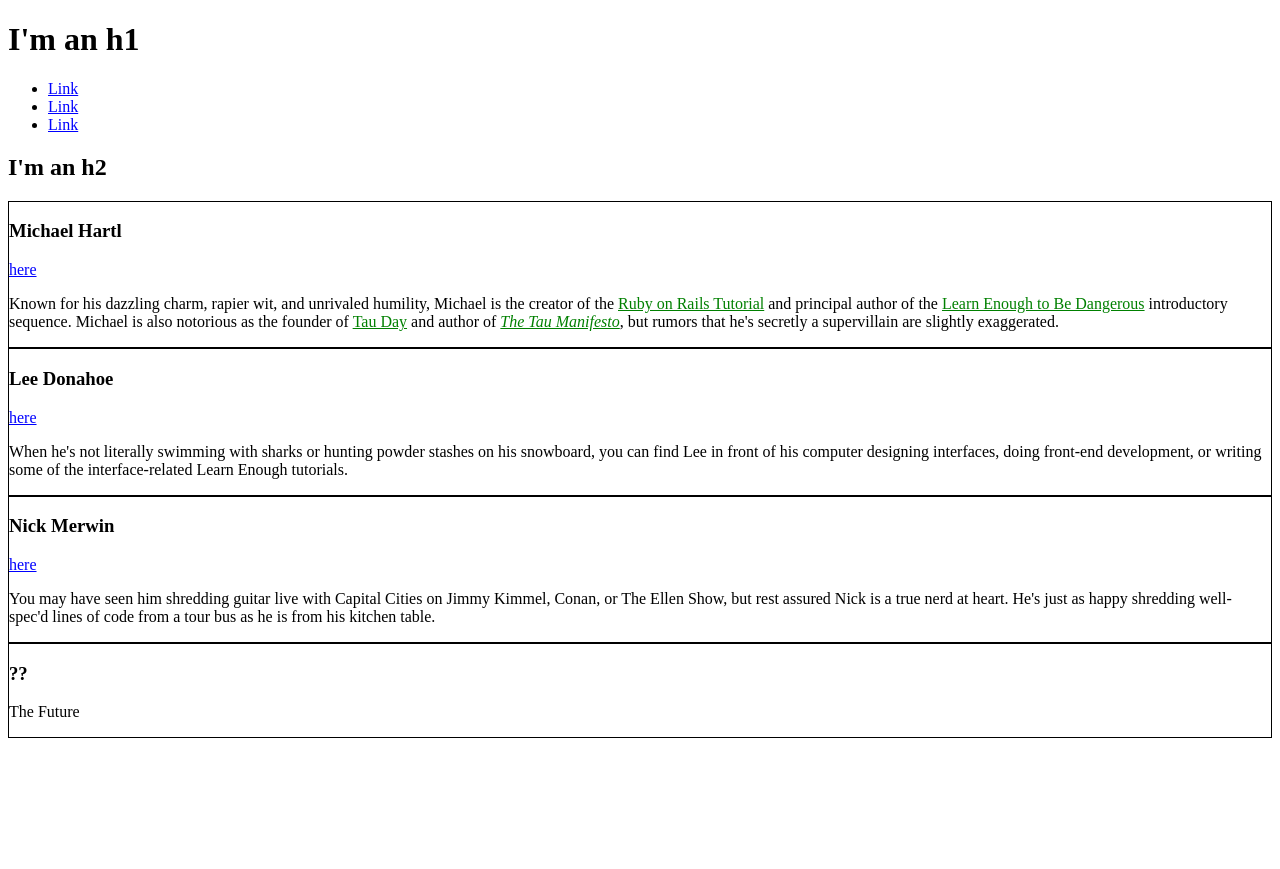
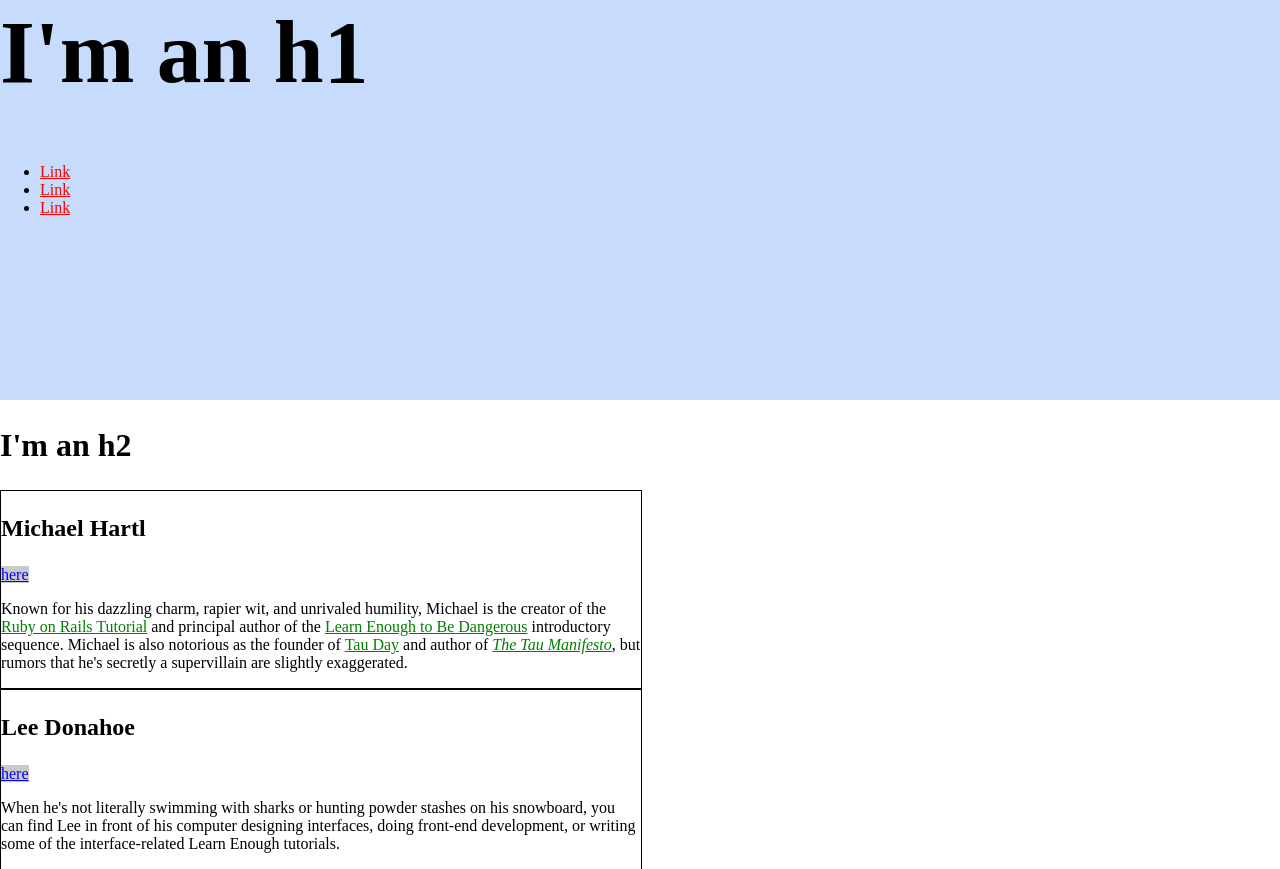
Before and after one commit to bennydanton/bennydanton.github.io, a plain HTML site: page index.html in a window 1280 px wide. Shown: the top 869 px of the page. Before the commit the page ends 800 px from the top, so only its background shows below. Drawn offline with Linux system fonts and the light colour scheme.

Commit message:
Add sizing and a hero

```diff
--- a/index.html
+++ b/index.html
@@ -5,16 +5,48 @@
     <meta charset="utf-8">
     <style>
     /* GLOBAL STYLES*/
+      html, body {
+        margin: 0;
+        padding: 0;
+      }
+      h1 {
+        font-size: 7vw;
+        margin-top: 0;
+      }
       a {
+        color: #f00;
+      }
+
+      h2 {
+        font-size: 2em;
+      }
+
+    /* HERO STYLES */
+      .full-hero {
+        background-color: #c7dbfc;
+        height: 50vh;
+
+      }
+
+    /*SOCIAL STYLES */
+      .social-link {
+        background: rgba(150, 150, 150, 0.5);
         color: blue;
       }
-      /*SOCIAL STYLES */
-      .social-link {
-        color: blue;
+    /* BIO STYLES */
+      .bio-wrapper {
+        font-size: 24px;
       }
-      /* BIO STYLES */
       .bio-box{
         border: 1px solid black;
+        width: 50%;
+        font-size: 1rem;
+      }
+      .bio-box h3 {
+        font-size: 1.5em;
+      }
+      .bio-copy {
+        font-size: 1em;
       }
       .bio-copy a {
         color: green;
@@ -23,6 +55,8 @@
   </style>
   </head>
   <body>
+
+  <div class="full-hero hero-home">
     <h1>I'm an h1</h1>
     <ul>
       <li>
@@ -35,7 +69,10 @@
         <a href="https://example.com/">Link</a>
       </li>
     </ul>
+  </div>
+
     <h2>I'm an h2</h2>
+    <div class="bio-wrapper">
     <div class="bio-box">
       <h3>Michael Hartl</h3>
       <a href="https://twitter.com/mhartl" class="social-link">here</a>
@@ -85,5 +122,6 @@
         The Future
       </p>
     </div>
+  </div>
   </body>
 </html>
```
